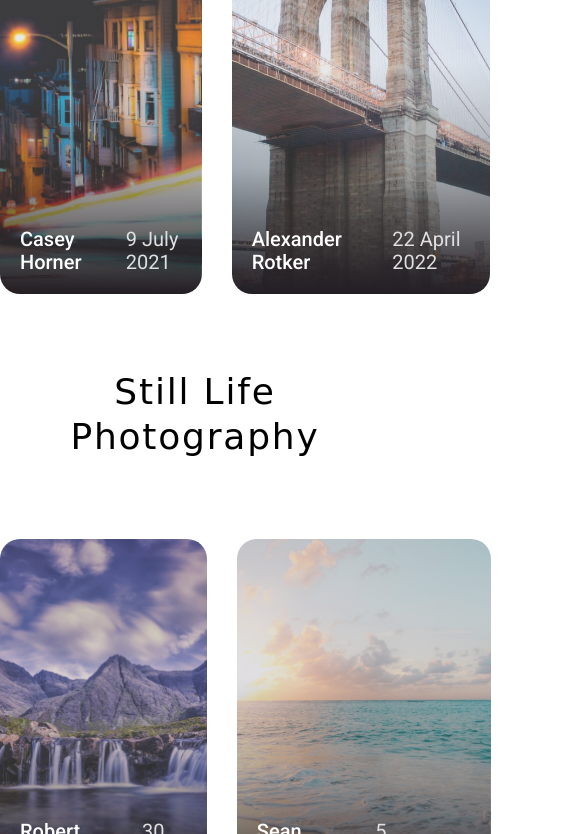
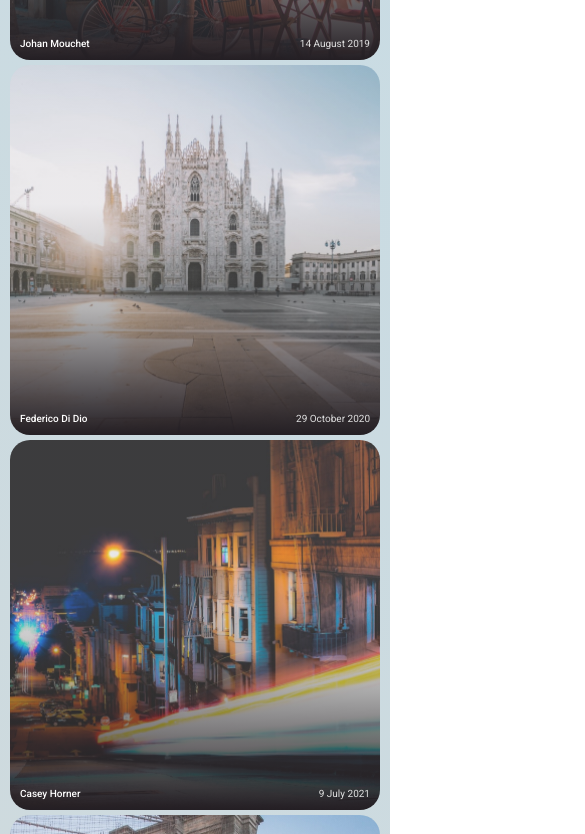
Before and after one commit to YuliiaSardak/Grid, a plain HTML site: page index.html in a window 390 px wide. Shown: the part 1166-2000 px from the top of the page, 585 px wide, since content can reach past the window. Drawn offline with Linux system fonts and the light colour scheme; a web font is replaced by a local one.

Commit message:
add agaptive

```diff
--- a/index.html
+++ b/index.html
@@ -4,6 +4,7 @@
     <meta charset="UTF-8">
     <meta http-equiv="X-UA-Compatible" content="IE=edge">
     <meta name="viewport" content="width=device-width, initial-scale=1.0">
+    <link rel="icon" type="image/x-icon" href="./image/devn.jpg">
     <link rel="stylesheet" href="./reset.css">
     <link rel="stylesheet" href="./main.css">
     <link rel="preconnect" href="https://fonts.googleapis.com">
--- a/main.css
+++ b/main.css
@@ -3,12 +3,11 @@
     transition: all .1s ease-in;
 }
 body {
-    max-width: 1440px;
-    height: 5565px;
     background: #FFFFFF;
     font-family: 'Delius Unicase', cursive;
     color: #FFFFFF;
     margin: 0 auto;
+    background: linear-gradient(45deg, #EECFBA, #C5DDE8);
 }
 .main__section {
     margin: 0 auto;
@@ -23,7 +22,6 @@ h1 {
 }
 .architectural__photography {
     max-width: 1170px;
-    height: 1295px;
     margin: 120px auto;
 }
 p, a {
@@ -150,7 +148,6 @@ svg {
 }
 .nature__works {
     max-width: 1170px;
-    height: 1695px;
     margin: 0 auto;
 }
 .nature__works--gallery {
@@ -222,7 +219,6 @@ svg {
 }
 .portrait {
     max-width: 1170px;
-    height: 2095px;
     margin: 120px auto;
 }
 .portrait__gallery {
@@ -337,3 +333,76 @@ svg {
     background-image: linear-gradient(0deg, #241F24 1.04%, rgba(91, 91, 91, 0.26) 6.99%, rgba(187, 186, 192, 0) 12.29%),
     url('./image/clem.jpg');
 }
+@media (max-width: 1200px) {
+    section {
+        padding: 10px;
+    }
+}
+@media (max-width: 768px) {
+    .architectural__photography,
+    .nature__works,
+    .portrait {
+        max-width: 600px;
+    }
+    p, a {
+        font-size: 14px;
+        line-height: 16px;
+        font-family: 'Roboto', sans-serif;
+        margin: 10px;
+        display: inline-block;
+    }
+    .architectural__photography,
+    .nature__works,
+    .portrait  {
+        margin: 50px auto;
+    }
+    .architectural__photography--gallery,
+    .nature__works--gallery,
+    .portrait__gallery {
+        margin: 50px auto;
+    }
+}
+@media (max-width: 580px) {
+    .architectural__photography,
+    .nature__works,
+    .portrait {
+        max-width: 500px;
+    }
+    p, a {
+        font-size: 10px;
+        line-height: 12px;
+        font-family: 'Roboto', sans-serif;
+        margin: 10px;
+        display: inline-block;
+    }
+    .architectural__photography--gallery,
+    .nature__works--gallery,
+    .portrait__gallery {
+        gap: 10px;
+    }
+    section {
+        padding: 10px;
+        margin: 30px auto;
+    }
+    .architectural__photography,
+    .nature__works,
+    .portrait  {
+        margin: 20px auto;
+    }
+    .architectural__photography--gallery,
+    .nature__works--gallery,
+    .portrait__gallery {
+        margin: 20px auto;
+    }
+}
+@media (max-width: 545px) {
+    .grid {
+        display: flex;
+        flex-direction: column;
+        gap: 5px;
+    }
+    h1 {
+        font-size: 26px;
+        line-height: 28px;
+    }
+}
```
